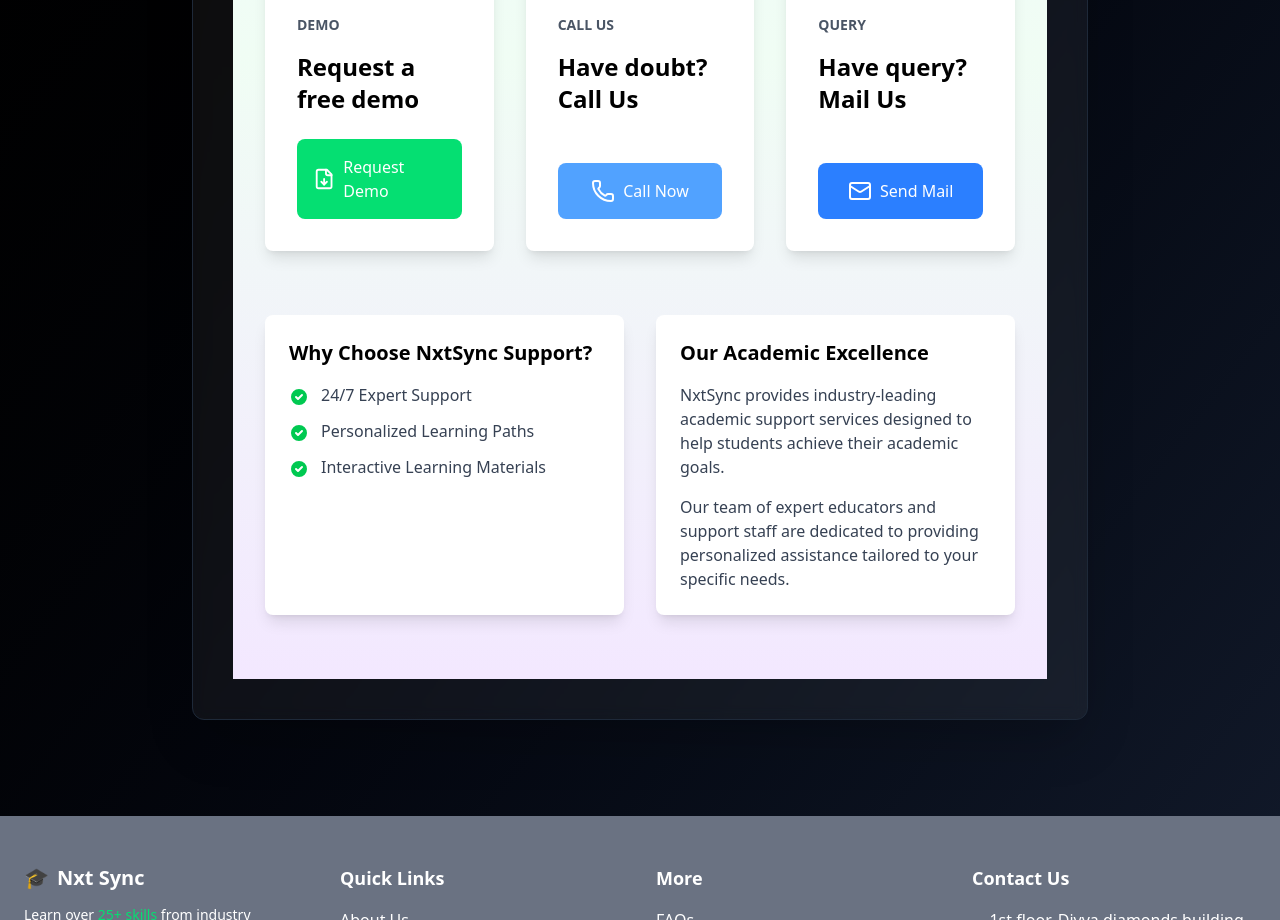
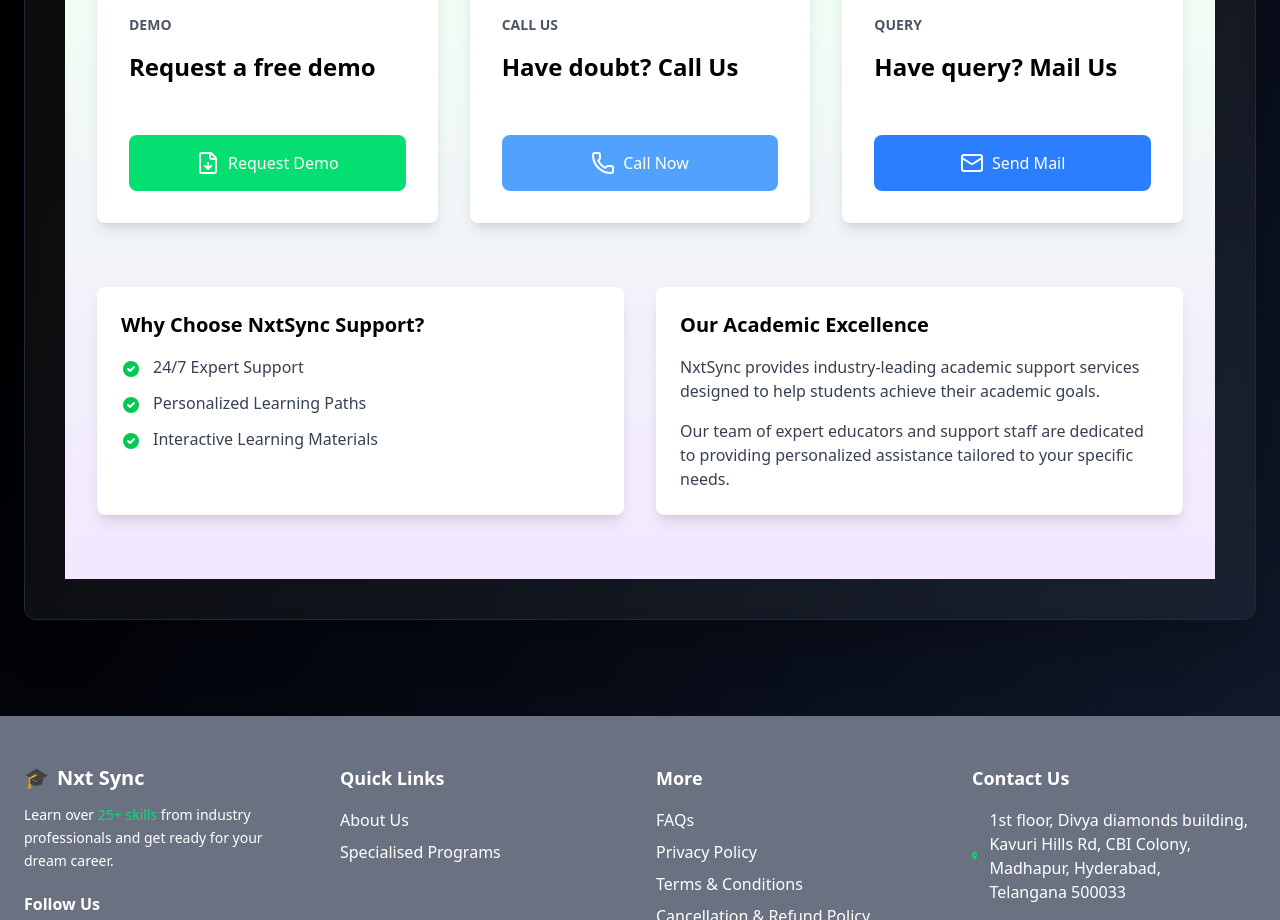
Before and after one commit to mismyst/nextsync, a Next.js app: page / in a window 1280 px wide. Shown: the part 2940-3860 px from the top of the page. Built offline with nearby package versions, Linux system fonts and the light colour scheme.

Commit message:
Update page.tsx

```diff
--- a/app/page.tsx
+++ b/app/page.tsx
@@ -150,7 +150,7 @@ export default function Home() {
 
         {/* Contact Section */}
         <section id="contact" className="py-24 bg-gradient-to-br from-black to-gray-900">
-          <div className="container mx-auto px-6 lg:px-8">
+          <div className="container mx-auto px-4 md:px-6">
             <h2 className="text-4xl md:text-5xl font-bold text-center mb-16 text-white">
               <span className="relative inline-block">
                 Contact Us
@@ -158,10 +158,8 @@ export default function Home() {
               </span>
             </h2>
 
-            <div className="max-w-4xl mx-auto">
-              <div className="w-full backdrop-blur-sm bg-white/5 rounded-xl p-8 md:p-10 border border-gray-800 shadow-2xl">
-                <ContactForm />
-              </div>
+            <div className="w-full backdrop-blur-sm bg-white/5 rounded-xl p-6 md:p-8 lg:p-10 border border-gray-800 shadow-2xl">
+              <ContactForm />
             </div>
           </div>
         </section>
```
